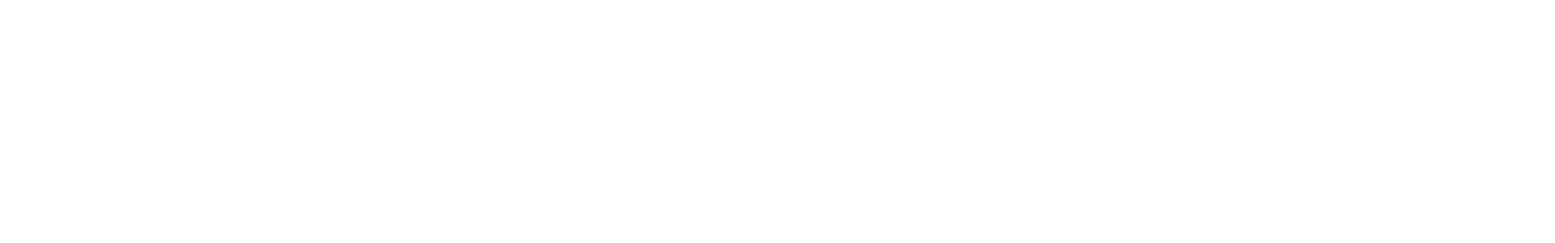
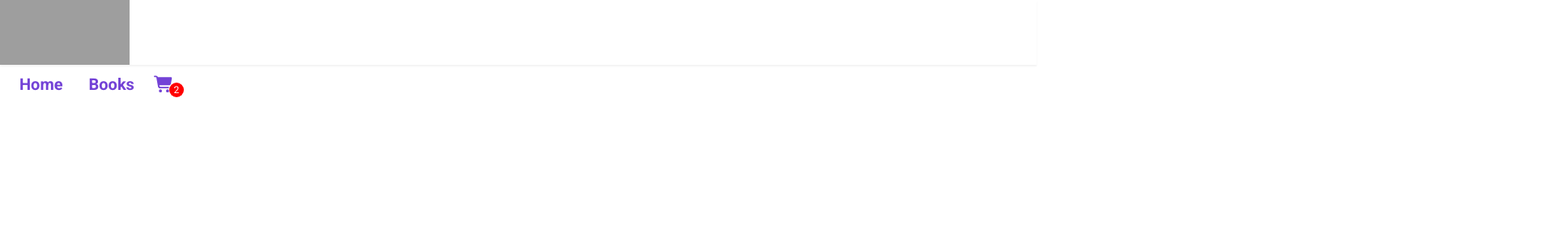
Before and after one commit to Aiyanna-Kirby/library-react-app, a React (Create React App) app: page / in a window 1280 px wide. Shown: the top 300 px of the page at 81% size, 1920 px wide, since content can reach past the window. Built offline with nearby package versions, Linux system fonts and the light colour scheme; grey boxes are pictures that could not be loaded.

Commit message:
Navigation bar complete. Need to adjust alinement.

```diff
--- a/package.json
+++ b/package.json
@@ -3,6 +3,11 @@
   "version": "0.1.0",
   "private": true,
   "dependencies": {
+    "@fortawesome/fontawesome-svg-core": "^7.3.1",
+    "@fortawesome/free-brands-svg-icons": "^7.3.1",
+    "@fortawesome/free-regular-svg-icons": "^7.3.1",
+    "@fortawesome/free-solid-svg-icons": "^7.3.1",
+    "@fortawesome/react-fontawesome": "^3.5.0",
     "@testing-library/dom": "^10.4.2",
     "@testing-library/jest-dom": "^6.9.1",
     "@testing-library/react": "^16.3.3",
--- a/src/App.js
+++ b/src/App.js
@@ -1,5 +1,11 @@
+import Nav from "./components/Nav.jsx";
+
 function App() {
-  return <div className="App"></div>;
+  return (
+    <div className="App">
+      <Nav></Nav>
+    </div>
+  );
 }
 
 export default App;
--- /dev/null
+++ b/src/components/Nav.jsx
@@ -0,0 +1,60 @@
+import React from "react";
+import { FontAwesomeIcon } from "@fortawesome/react-fontawesome";
+import LibraryLogo from "../assets/Library.svg";
+
+const Nav = () => {
+  return (
+    <nav>
+      <div className="nav-container">
+        <a href="/">
+          <img src="{LibraryLogo}" alt="" className="logo" />
+        </a>
+        <ul className="nav__links">
+          <li className="nav__list">
+            <a href="/" className="nav__link">
+              Home
+            </a>
+          </li>
+          <li className="nav__list">
+            <a href="/" className="nav__link">
+              Books
+            </a>
+          </li>
+          <button className="btn__menu">
+            <FontAwesomeIcon icon="bars" />
+          </button>
+          <li className="nav__icon">
+            <a href="/cart" className="nav__link">
+              <FontAwesomeIcon icon="shopping-cart" />
+            </a>
+            <span className="cart__length">2</span>
+          </li>
+        </ul>
+        <div className="menu__backdrop">
+          <button className="btn__menu btn__menu--close">
+            <FontAwesomeIcon icon="times" />
+          </button>
+          <ul className="menu__links">
+            <li className="menu__list">
+              <a href="/" className="menu__link">
+                Home
+              </a>
+            </li>
+            <li className="menu__list">
+              <a href="/books" className="menu__link">
+                Books
+              </a>
+            </li>
+            <li className="menu__list">
+              <a href="/cart" className="menu__link">
+                Cart
+              </a>
+            </li>
+          </ul>
+        </div>
+      </div>
+    </nav>
+  );
+};
+
+export default Nav;
--- a/src/index.js
+++ b/src/index.js
@@ -1,14 +1,22 @@
-import React from 'react';
-import ReactDOM from 'react-dom/client';
-import './index.css';
-import App from './App';
-import reportWebVitals from './reportWebVitals';
+import React from "react";
+import ReactDOM from "react-dom/client";
+import "./index.css";
+import App from "./App";
+import reportWebVitals from "./reportWebVitals";
+import { library } from "@fortawesome/fontawesome-svg-core";
+import {
+  faBars,
+  faShoppingCart,
+  faTimes,
+} from "@fortawesome/free-solid-svg-icons";
 
-const root = ReactDOM.createRoot(document.getElementById('root'));
+library.add(faBars, faShoppingCart, faTimes);
+
+const root = ReactDOM.createRoot(document.getElementById("root"));
 root.render(
   <React.StrictMode>
     <App />
-  </React.StrictMode>
+  </React.StrictMode>,
 );
 
 // If you want to start measuring performance in your app, pass a function
```
Also changed, not shown: 1 other file (tests, documents, lock files or other folders).
